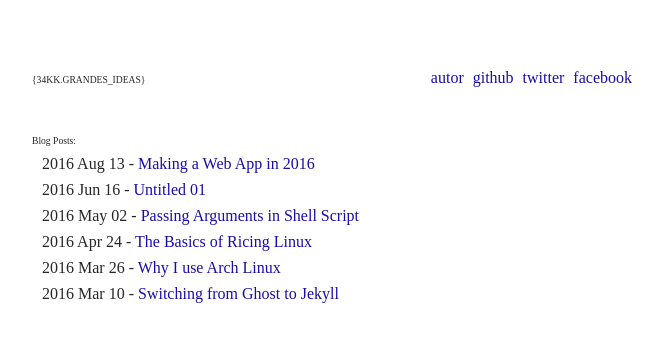
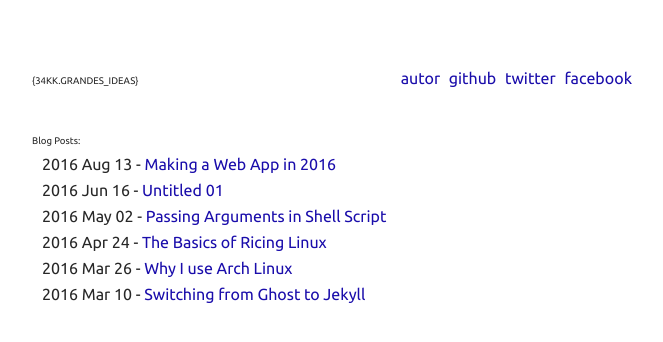
Before and after one commit to 34kk/34kk.github.io, a Jekyll site: the page built from index.html, in a window 1280 px wide. Shown: the top 342 px of the page, without its empty margins (308-971 px from the left). Built offline with Jekyll 4.4.1, drawn with Linux system fonts in a browser that asks for light colours.

Commit message:
Update main.scss

```diff
--- a/assets/css/main.scss
+++ b/assets/css/main.scss
@@ -7,7 +7,7 @@
 body {
 	color: $color-black;
 	background: $color-white;
-	font-family: 'Architects Daughter', cursive;
+	font-family: 'Ubuntu', sans-serif;
 	font-size: 100%;
 	font-weight: 400;
 }
```
